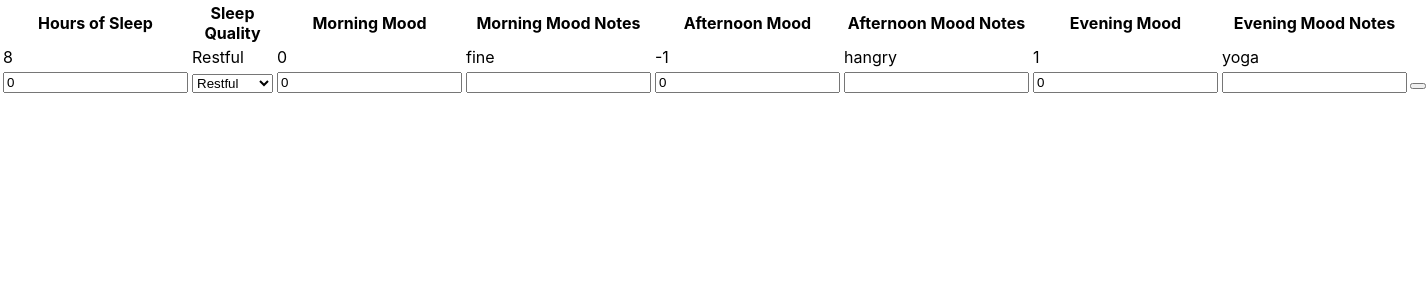
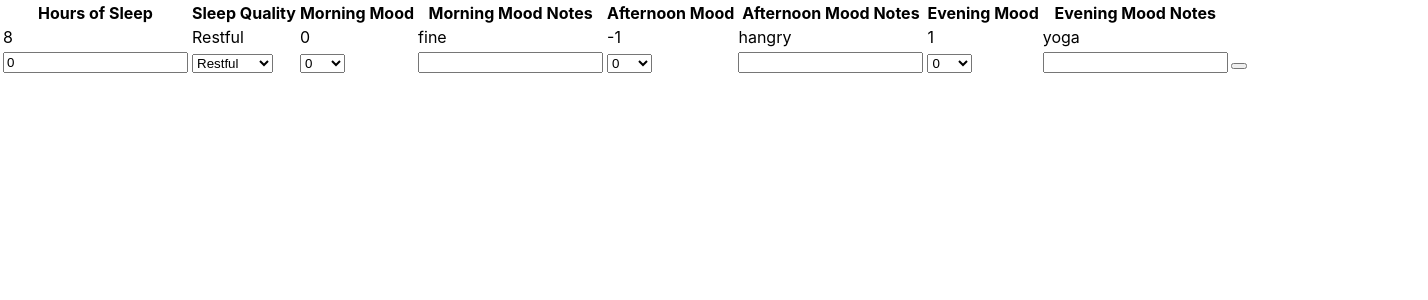
Before and after one commit to deakolt/thatsamood, a React (Create React App) app: page / in a window 1280 px wide. Shown: the top 300 px of the page, 1428 px wide, since content can reach past the window. Built offline with nearby package versions, Linux system fonts and the light colour scheme.

Commit message:
use some selctomundo

```diff
--- a/src/components/DayForm.tsx
+++ b/src/components/DayForm.tsx
@@ -33,31 +33,52 @@ export const DayForm = () => {
 					<option value="Fitful">Fitful</option>
 					<option value="Unknown">Unknownl</option>
 				</select></td>
-				<td><input
-					type="number"
-					value={morningMood}
-					// onChange={e => setMorningMood(e.target.value)}
-				/></td>
+				<td>
+					<select
+						value={morningMood}
+						onChange={e => setMorningMood(parseInt(e.target.value) as MoodValue )}
+					>
+						<option value="-1">-1</option>
+						<option value="-0.5">-0.5</option>
+						<option value="0">0</option>
+						<option value="0.5">0.5</option>
+						<option value="1">1</option>
+					</select>
+				</td>
 				<td><input
 					type="string"
 					value={morningCheckin}
 					onChange={e => setMorningCheckin(e.target.value)}
 				/></td>
-				<td><input
-					type="number"
-					value={afternoonMood}
-					// onChange={e => setAfternoonMood(e.target.value)}
-				/></td>
+				<td>
+					<select
+						value={afternoonMood}
+						onChange={e => setAfternoonMood(parseInt(e.target.value) as MoodValue )}
+					>
+						<option value="-1">-1</option>
+						<option value="-0.5">-0.5</option>
+						<option value="0">0</option>
+						<option value="0.5">0.5</option>
+						<option value="1">1</option>
+					</select>
+				</td>
 				<td><input
 					type="string"
 					value={afternoonCheckin}
 					onChange={e => setAfternoonCheckin(e.target.value)}
 				/></td>
-				<td><input
-					type="number"
-					value={eveningMood}
-					// onChange={e => setEveningMood(e.target.value)}
-				/></td>
+				<td>
+					<select
+						value={eveningMood}
+						onChange={e => setEveningMood(parseInt(e.target.value) as MoodValue )}
+					>
+						<option value="-1">-1</option>
+						<option value="-0.5">-0.5</option>
+						<option value="0">0</option>
+						<option value="0.5">0.5</option>
+						<option value="1">1</option>
+					</select>
+				</td>
 				<td><input
 					type="string"
 					value={eveningCheckin}
```
